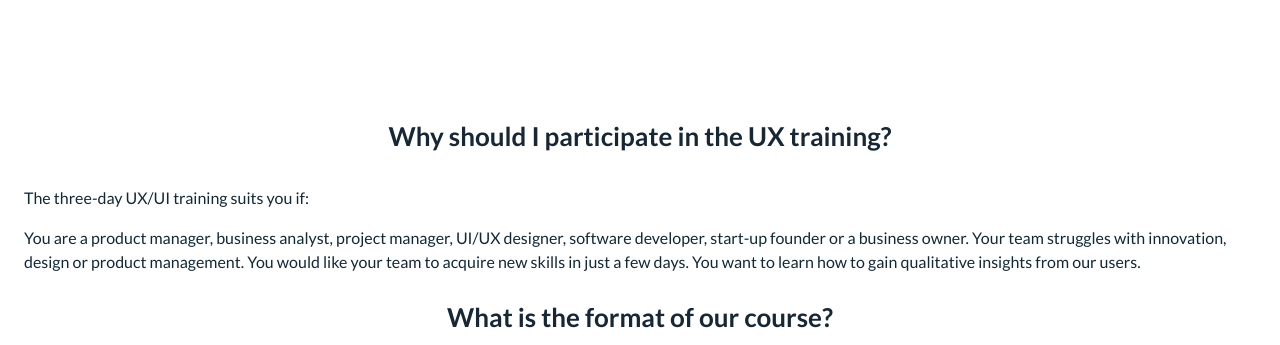
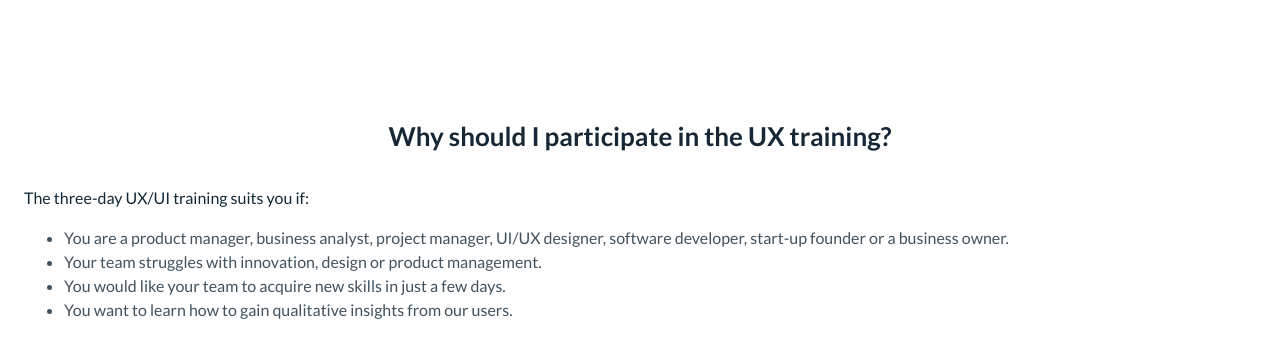
Before and after one commit to victoriakurichenko/workshop1, a plain HTML site: page index.html in a window 1280 px wide. Shown: the part 594-939 px from the top of the page. Drawn offline with Linux system fonts and the light colour scheme.

Commit message:
list added

```diff
--- a/index.html
+++ b/index.html
@@ -35,7 +35,14 @@ into your organization, you can upskill your team for better and faster results.
 <h3>Why should I participate in the UX training?</h3>
 <p>The three-day UX/UI training suits you if:</p>
 <p>
-You are a product manager, business analyst, project manager, UI/UX designer, software developer, start-up founder or a business owner. Your team struggles with innovation, design or product management. You would like your team to acquire new skills in just a few days. You want to learn how to gain qualitative insights from our users.
+    <ul>
+
+    <li>You are a product manager, business analyst, project manager, UI/UX designer, software developer, start-up founder or a business owner. </li>
+    <li> Your team struggles with innovation, design or product management. </li>
+    <li>You would like your team to acquire new skills in just a few days. </li>
+    <li>You want to learn how to gain qualitative insights from our users. </li>
+
+    </ul>
 </p>
 
 <h3>What is the format of our course?</h3>
```
